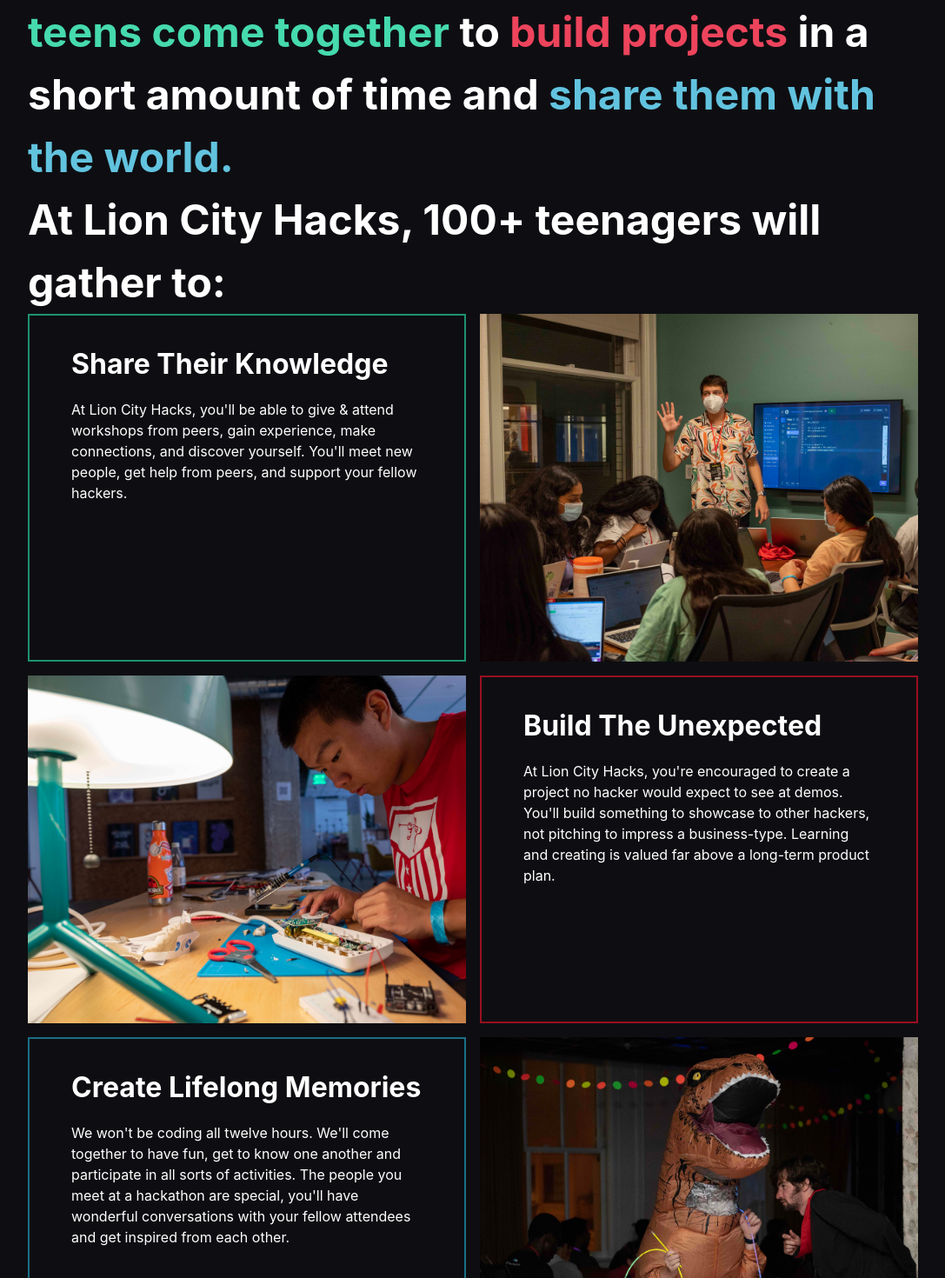
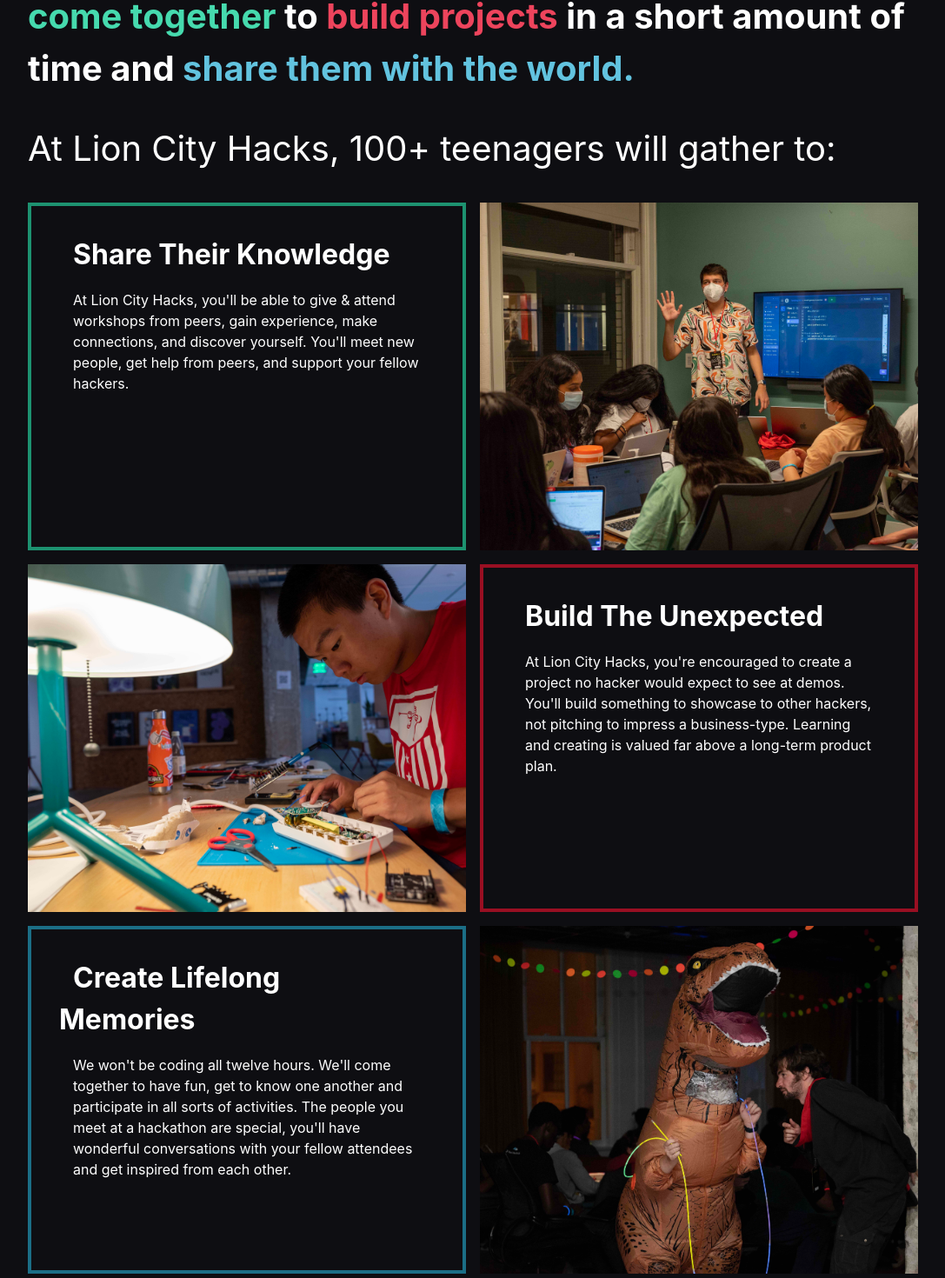
Before and after one commit to NicholasJohansan/LionCityHacks2022-TVH, a React (Vite) app: page / in a window 1280 px wide. Shown: the part 980-2450 px from the top of the page at 87% size, without its empty margins (96-1183 px from the left). Built offline with nearby package versions, Linux system fonts and the light colour scheme; a web font is replaced by a local one.

Commit message:
dsfjksddas

```diff
--- a/src/sections/Body.tsx
+++ b/src/sections/Body.tsx
@@ -41,14 +41,14 @@ const Body: React.FC = () => {
             </Box>
         </Box>
         <Box p="8rem" pt="0">
-            <Text as="b" fontSize="3rem" color="#FFFFFF">
+            <Text as="b" fontSize="2.5rem" color="#FFFFFF">
                 A <Text as="b" color="#ff9140">hackathon</Text> is a social coding event where <Text as="b" color="#46daae">teens come together </Text>
                 to <Text as="b" color="#ed445c">build projects</Text> in a short amount of time and <Text as="b" color="#62c3df">share them with the world.</Text>
-                <Text>At Lion City Hacks, 100+ teenagers will gather to:</Text>
+                <Text fontWeight="400" mb="8" mt="8">At Lion City Hacks, 100+ teenagers will gather to:</Text>
             </Text>
             <Grid templateColumns='repeat(2, 1fr)' gap={4}>
                 <GridItem h='25rem'>
-                    <Box h='25rem' border='2px' borderColor='#1d9270' p='2rem'>
+                    <Box h='25rem' border='4px' borderColor='#1d9270' p='2rem'>
                         <Text  as="b" fontSize="2rem" color="#FFFFFF" p="1rem">
                             Share Their Knowledge
                         </Text>
@@ -62,7 +62,7 @@ const Body: React.FC = () => {
                 <GridItem h='25rem' bg='blue.500' backgroundImage={image1} backgroundSize="cover"/>
                 <GridItem h='25rem' bg='blue.500' backgroundImage={image2} backgroundSize="cover"/>
                 <GridItem h='25rem'>
-                    <Box h='25rem' border='2px' borderColor='#990f22' p='2rem'>
+                    <Box h='25rem' border='4px' borderColor='#990f22' p='2rem'>
                         <Text  as="b" fontSize="2rem" color="#FFFFFF" p="1rem">
                             Build The Unexpected
                         </Text>
@@ -74,7 +74,7 @@ const Body: React.FC = () => {
                     </Box>
                 </GridItem>
                 <GridItem h='25rem'>
-                    <Box h='25rem' border='2px' borderColor='#1b6e86' p='2rem'>
+                    <Box h='25rem' border='4px' borderColor='#1b6e86' p='2rem'>
                         <Text  as="b" fontSize="2rem" color="#FFFFFF" p="1rem">
                             Create Lifelong Memories
                         </Text>
```
